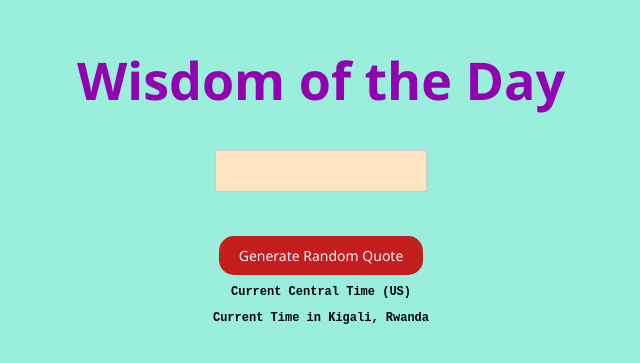
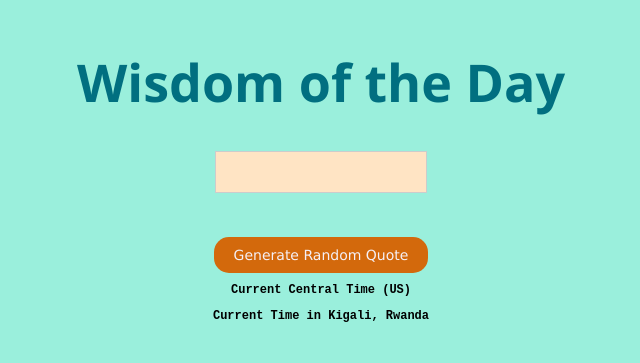
Before and after one commit to Lande21/RandomQuote, a React (Create React App) app: page / in a window 1280 px wide. Shown: the part 227-590 px from the top of the page, without its empty margins (319-959 px from the left). Built offline with nearby package versions, Linux system fonts and the light colour scheme; no server answers.

Commit message:
The color rematch

```diff
--- a/src/App.css
+++ b/src/App.css
@@ -12,7 +12,7 @@
   justify-content: center;
   font-size: calc(10px + 2vmin);
   font-family: 'Segoe UI', Tahoma, Geneva, Verdana, sans-serif;
-  color: rgb(145, 2, 177);
+  color: rgb(1, 111, 128);
 }
 .mytime{
   align-items:flex-start;
--- a/src/quotedisplay.css
+++ b/src/quotedisplay.css
@@ -1,12 +1,12 @@
 /* quoteDisplay.css */
 .button {
     padding: 10px 20px;
-    background-color: rgb(196, 29, 29);
+    background-color: rgb(211, 105, 12);
     border: none;
     border-radius: 15px;
     cursor: pointer;
     font-size: 14px;
-    font-family:'Segoe UI', Tahoma, Geneva, Verdana, sans-serif;
+    font-family:Verdana, Geneva, Tahoma, sans-serif;
     color: rgb(245, 240, 246);
     margin-top: 20px;
   }
```
